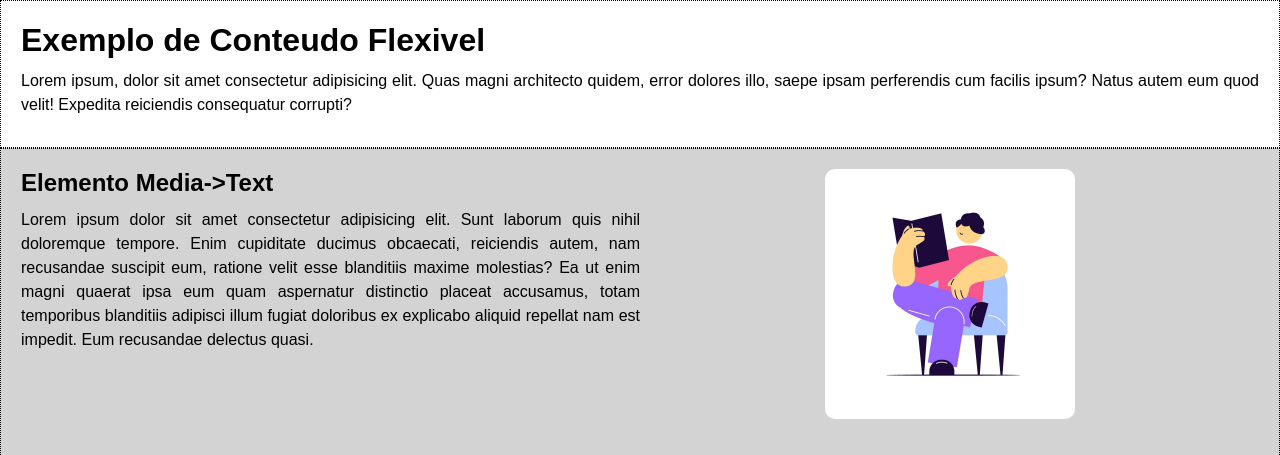
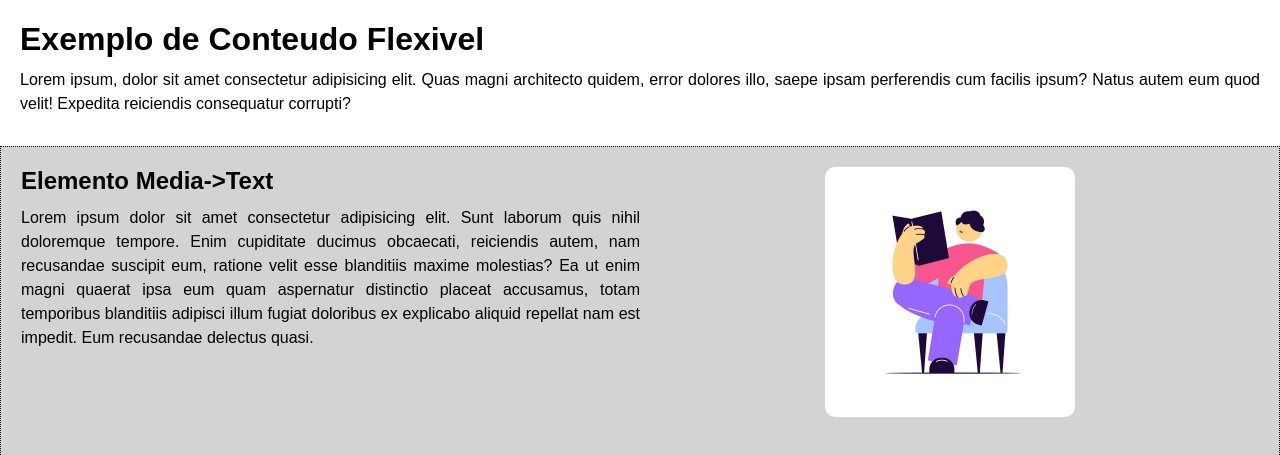
Before and after one commit to Wrocha21/ProjetoPessoal, a plain HTML site: page ex27/ConteudoFLex/index.html in a window 1280 px wide. Shown: the top 455 px of the page. Drawn offline with Linux system fonts and the light colour scheme.

Commit message:
Arrumando

```diff
--- a/ex27/ConteudoFLex/stylesC.css
+++ b/ex27/ConteudoFLex/stylesC.css
@@ -35,9 +35,7 @@
 }
 
 header,section.normal {
-    border: 1px dotted black;
     padding: 20px;
-
 }
 
 
```
